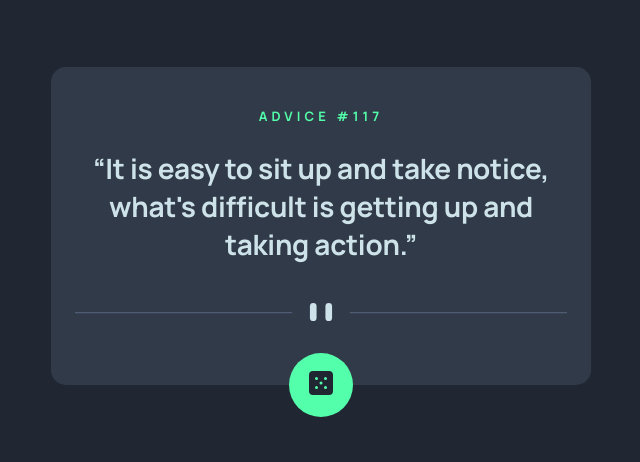
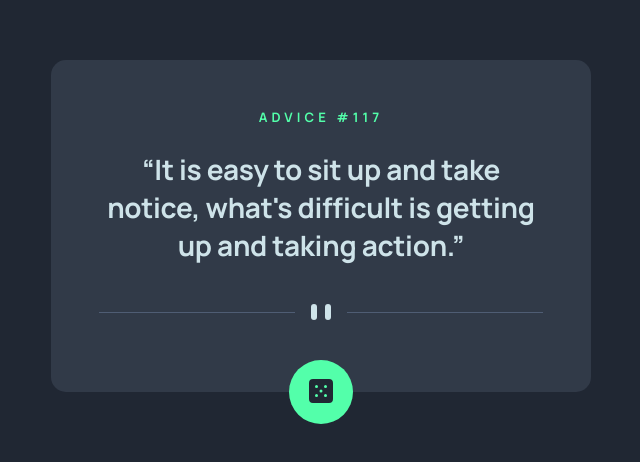
Before and after one commit to grizhlieCodes/advice-generator, a plain HTML site: page index.html in a window 1280 px wide. Shown: the part 158-620 px from the top of the page, without its empty margins (319-959 px from the left). Drawn offline with Linux system fonts and the light colour scheme.

Commit message:
updated padding for desktop

```diff
--- a/styles/main.css
+++ b/styles/main.css
@@ -29,6 +29,12 @@ body {
   grid-row: 1/2;
   grid-column: 1/2;
   border-radius: 1.5rem;
+}
+
+@media screen and (min-width: 545px) {
+  .advice-generator__output {
+    padding: 4.8rem 4.8rem 7.2rem;
+  }
 }
 
 .advice-generator__advice-number {
```
